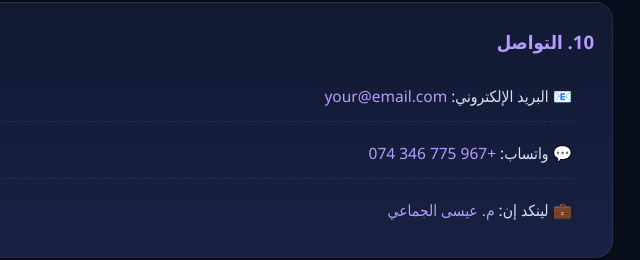
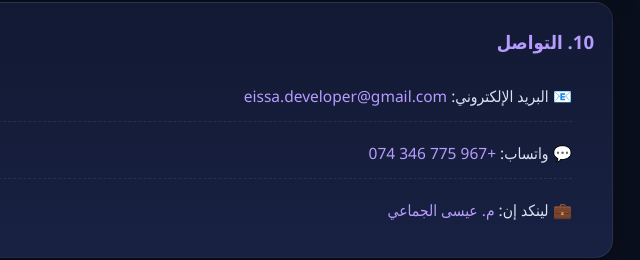
Before and after one commit to Algomaie/haseen-privacy, a plain HTML site: page index.html in a window 1280 px wide. Shown: the part 2798-3058 px from the top of the page, 469-1109 px from the left. Drawn offline with Linux system fonts and the light colour scheme.

Commit message:
Update index.html

```diff
--- a/index.html
+++ b/index.html
@@ -430,7 +430,7 @@
         <article class="card">
           <h2>10. التواصل</h2>
           <ul class="contact-list">
-            <li>📧 البريد الإلكتروني: <a href="mailto:your@email.com">your@email.com</a></li>
+            <li>📧 البريد الإلكتروني: <a href="mailto:eissa.developer@gmail.com">eissa.developer@gmail.com</a></li>
             <li>💬 واتساب: <a href="https://wa.me/967775346074" target="_blank" rel="noopener noreferrer">+967 775 346 074</a></li>
             <li>💼 لينكد إن: <a href="https://www.linkedin.com/in/eissa-al-gumaei-64896224a" target="_blank" rel="noopener noreferrer">م. عيسى الجماعي</a></li>
           </ul>
```
